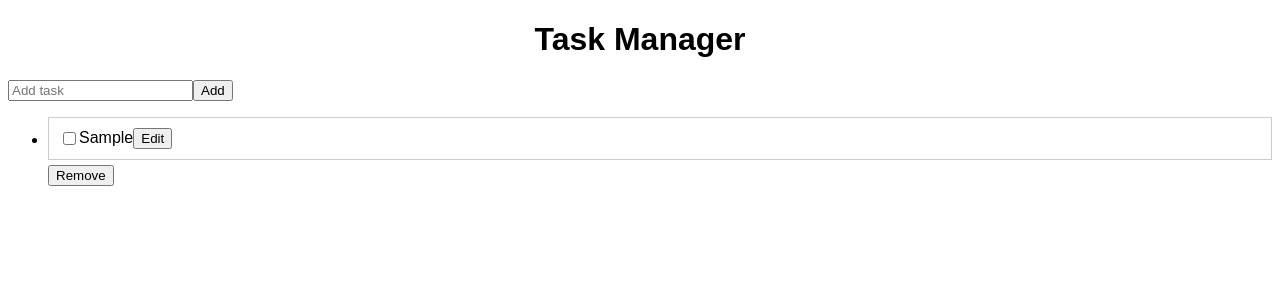
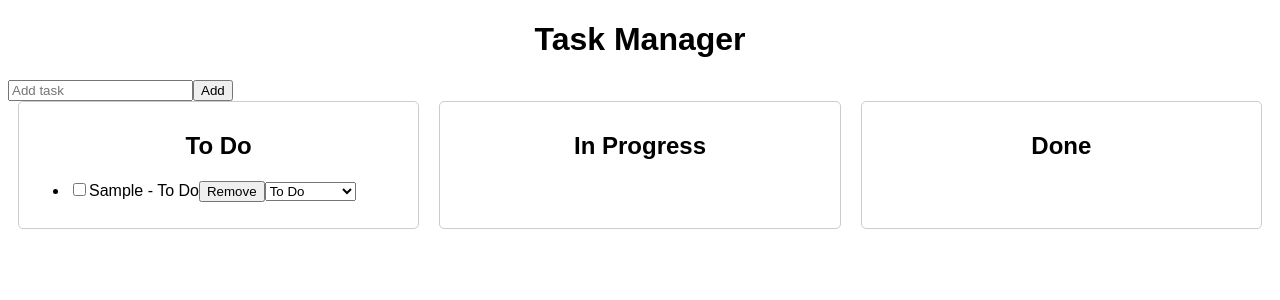
Before and after one commit to Baptistekeunbroek/task-tracker, an Angular app: page /tasks in a window 1280 px wide. Both pictures are taken after typing "Sample" into the empty fields and a click on the button "Add". Shown: the top 300 px of the page. Built offline with nearby package versions, Linux system fonts and the light colour scheme.

Commit message:
Add state of task Sort task by state Basic styling

```diff
--- a/src/app/components/task-item/task-item.component.css
+++ b/src/app/components/task-item/task-item.component.css
@@ -2,3 +2,11 @@
     text-decoration: line-through;
     color: gray;
 }
+
+.task-item {
+    padding: 10px;
+    border: 1px solid #ccc;
+    margin: 5px 0;
+    display: flex;
+    align-items: center;
+  }
--- a/src/app/components/task-item/task-item.component.ts
+++ b/src/app/components/task-item/task-item.component.ts
@@ -29,4 +29,5 @@ export class TaskItemComponent {
         this.isEditing = false;
         this.editTask.emit(this.task);
     }
+
 }
--- a/src/app/components/task-list/task-list.component.css
+++ b/src/app/components/task-list/task-list.component.css
@@ -0,0 +1,16 @@
+.task-columns {
+    display: flex;
+    justify-content: space-between;
+}
+
+.task-column {
+    flex: 1;
+    margin: 0 10px;
+    border: 1px solid #ccc;
+    padding: 10px;
+    border-radius: 5px;
+}
+
+.task-column h2 {
+    text-align: center;
+}
--- a/src/app/components/task-list/task-list.component.html
+++ b/src/app/components/task-list/task-list.component.html
@@ -1,12 +1,52 @@
-<h1> Task Manager </h1>
+<h1>Task Manager</h1>
 <app-add-task (taskAdded)="onTaskAdded($event)"></app-add-task>
-<ul>
-    <li *ngFor="let task of tasks; let i = index">
-        <app-task-item
-            [task]="task"
-            (toggleComplete)="toggleTaskCompletion(task.id)"
-            (editTask)="onTaskEdited($event)">
-        </app-task-item>
-        <button (click)="removeTask(i)">Remove</button>
-    </li>
-</ul>
+
+<div class="task-columns">
+    <div class="task-column">
+        <h2>To Do</h2>
+        <ul>
+            <li *ngFor="let task of toDoTasks">
+                <input type="checkbox" [checked]="task.completed" (change)="toggleTaskCompletion(task.id)">
+                <span [class.completed]="task.completed">{{ task.title }} - {{ task.state }}</span>
+                <button (click)="removeTask(task.id)">Remove</button>
+                <select (change)="updateTaskState(task.id, $event)">
+                    <option value="To Do" [selected]="task.state === 'To Do'">To Do</option>
+                    <option value="In Progress" [selected]="task.state === 'In Progress'">In Progress</option>
+                    <option value="Done" [selected]="task.state === 'Done'">Done</option>
+                </select>
+            </li>
+        </ul>
+    </div>
+
+    <div class="task-column">
+        <h2>In Progress</h2>
+        <ul>
+            <li *ngFor="let task of inProgressTasks">
+                <input type="checkbox" [checked]="task.completed" (change)="toggleTaskCompletion(task.id)">
+                <span [class.completed]="task.completed">{{ task.title }} - {{ task.state }}</span>
+                <button (click)="removeTask(task.id)">Remove</button>
+                <select (change)="updateTaskState(task.id, $event)">
+                    <option value="To Do" [selected]="task.state === 'To Do'">To Do</option>
+                    <option value="In Progress" [selected]="task.state === 'In Progress'">In Progress</option>
+                    <option value="Done" [selected]="task.state === 'Done'">Done</option>
+                </select>
+            </li>
+        </ul>
+    </div>
+
+    <div class="task-column">
+        <h2>Done</h2>
+        <ul>
+            <li *ngFor="let task of doneTasks">
+                <input type="checkbox" [checked]="task.completed" (change)="toggleTaskCompletion(task.id)">
+                <span [class.completed]="task.completed">{{ task.title }} - {{ task.state }}</span>
+                <button (click)="removeTask(task.id)">Remove</button>
+                <select (change)="updateTaskState(task.id, $event)">
+                    <option value="To Do" [selected]="task.state === 'To Do'">To Do</option>
+                    <option value="In Progress" [selected]="task.state === 'In Progress'">In Progress</option>
+                    <option value="Done" [selected]="task.state === 'Done'">Done</option>
+                </select>
+            </li>
+        </ul>
+    </div>
+</div>
--- a/src/app/components/task-list/task-list.component.ts
+++ b/src/app/components/task-list/task-list.component.ts
@@ -1,7 +1,7 @@
 import { Component, OnInit } from '@angular/core';
 import { CommonModule } from '@angular/common';
 import { AddTaskComponent } from '../add-task/add-task.component';
-import { TaskItemComponent } from '../task-item/task-item.component'; // Add this line
+import { TaskItemComponent } from '../task-item/task-item.component';
 import { Task } from '../../task.model';
 
 @Component({
@@ -9,7 +9,7 @@ import { Task } from '../../task.model';
     standalone: true,
     templateUrl: './task-list.component.html',
     styleUrls: ['./task-list.component.css'],
-    imports: [CommonModule, AddTaskComponent, TaskItemComponent] // Add TaskItemComponent here
+    imports: [CommonModule, AddTaskComponent, TaskItemComponent]
 })
 export class TaskListComponent implements OnInit {
     tasks: Task[] = [];
@@ -22,8 +22,23 @@ export class TaskListComponent implements OnInit {
       if (typeof window !== 'undefined') {
           const storedTasks = localStorage.getItem('tasks');
           this.tasks = storedTasks ? JSON.parse(storedTasks) : [];
+
+          // Iterate over tasks and set the state
+          this.tasks.forEach(task => {
+              if (!task.state) {
+                  task.state = task.completed ? 'Done' : 'To Do'; // Set state based on completion
+              } else if (task.completed && task.state !== 'Done') {
+                  task.state = 'Done'; // Ensure completed tasks have state 'Done'
+              }
+          });
+
+          // Save updated tasks back to local storage
+          this.saveTasks();
       }
   }
+
+
+
 
     saveTasks(): void {
         if (typeof window !== 'undefined') {
@@ -35,7 +50,8 @@ export class TaskListComponent implements OnInit {
         const newTask: Task = {
             id: this.tasks.length + 1,
             title: taskTitle,
-            completed: false
+            completed: false,
+            state: 'To Do'
         };
         this.tasks.push(newTask);
         this.saveTasks();
@@ -49,10 +65,11 @@ export class TaskListComponent implements OnInit {
         }
     }
 
-    removeTask(index: number): void {
-        this.tasks.splice(index, 1);
-        this.saveTasks();
+    removeTask(taskId: number): void {
+      this.tasks = this.tasks.filter(task => task.id !== taskId); // Remove the task by ID
+      this.saveTasks(); // Save the updated tasks to local storage
   }
+
 
     onTaskEdited(updatedTask: Task): void {
         const index = this.tasks.findIndex(t => t.id === updatedTask.id);
@@ -61,4 +78,28 @@ export class TaskListComponent implements OnInit {
             this.saveTasks();
         }
     }
+
+    updateTaskState(taskId: number, event: Event): void {
+        const target = event.target as HTMLSelectElement;
+        const newState = target.value as "To Do" | "In Progress" | "Done";
+        const task = this.tasks.find(t => t.id === taskId);
+
+        if (task) {
+            task.state = newState;
+            this.saveTasks();
         }
+    }
+
+    // Getter methods
+    get toDoTasks(): Task[] {
+        return this.tasks.filter(task => task.state === 'To Do');
+    }
+
+    get inProgressTasks(): Task[] {
+        return this.tasks.filter(task => task.state === 'In Progress');
+    }
+
+    get doneTasks(): Task[] {
+        return this.tasks.filter(task => task.state === 'Done');
+    }
+}
--- a/src/app/home/home.component.css
+++ b/src/app/home/home.component.css
@@ -1,23 +1,15 @@
+/* home.component.css */
 .home-container {
+    display: flex;
+    flex-direction: column;
+    justify-self: center;
+    align-items: center;
     text-align: center;
-    margin: 50px;
+    margin-top: 50px;
+  }
 
-    h1 {
-      font-size: 2.5rem;
-    }
-
-    p {
-      font-size: 1.2rem;
-      margin-bottom: 20px;
-    }
-
-    .home {
-        text-align: center;
-        margin-top: 50px;
-      }
-      button {
-        padding: 10px 20px;
-        font-size: 16px;
-        cursor: pointer;
-      }
+  button {
+    padding: 10px 20px;
+    font-size: 16px;
+    cursor: pointer;
   }
--- a/src/app/home/home.component.ts
+++ b/src/app/home/home.component.ts
@@ -5,6 +5,7 @@ import { Router } from '@angular/router';
   selector: 'app-home',
   standalone: true,
   templateUrl: './home.component.html',
+  styleUrls: ['./home.component.css'],
 })
 export class HomeComponent {
   constructor(private router: Router) {}
--- a/src/app/services/task.service.ts
+++ b/src/app/services/task.service.ts
@@ -6,8 +6,8 @@ import { Task } from '../task.model';
 })
 export class TaskService {
   private tasks: Task[] = [
-    { id: 1, title: 'Finish Angular project', completed: false },
-    { id: 2, title: 'Read Go documentation', completed: true },
+    { id: 1, title: 'Finish Angular project', completed: false, state: 'To Do' },
+    { id: 2, title: 'Read Go documentation', completed: true, state: 'Done' },
   ];
 
   getTasks(): Task[] {
--- a/src/app/task.model.ts
+++ b/src/app/task.model.ts
@@ -2,4 +2,5 @@ export interface Task {
     id: number;
     title: string;
     completed: boolean;
-  }
+    state: 'To Do' | 'In Progress' | 'Done'; // Add this line
+}
--- a/src/styles.css
+++ b/src/styles.css
@@ -1,25 +1,7 @@
 body {
     font-family: Arial, sans-serif;
-  }
-
-  .container {
-    width: 50%;
-    margin: 0 auto;
   }
 
   h1 {
     text-align: center;
   }
-
-  .task-item {
-    padding: 10px;
-    border: 1px solid #ccc;
-    margin: 5px 0;
-    display: flex;
-    align-items: center;
-  }
-
-  .completed {
-    text-decoration: line-through;
-    color: gray;
-  }
```
Lines whose indentation alone changed are shown as unchanged.
